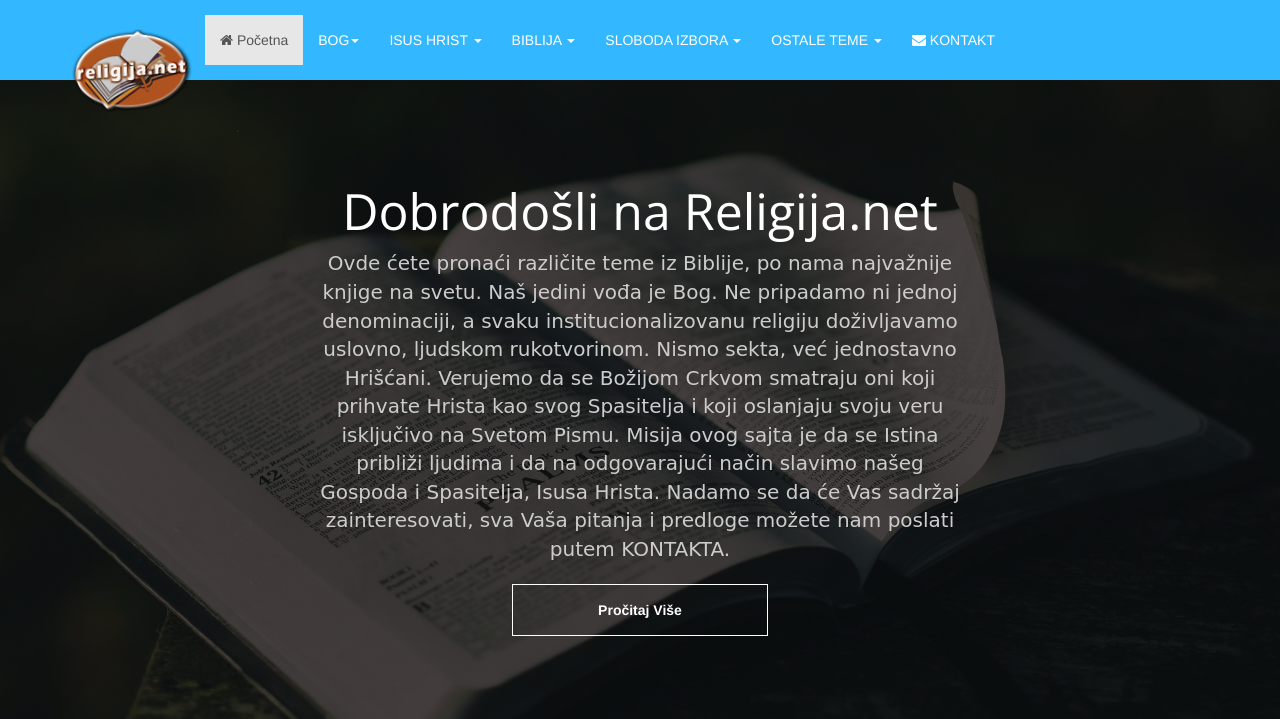
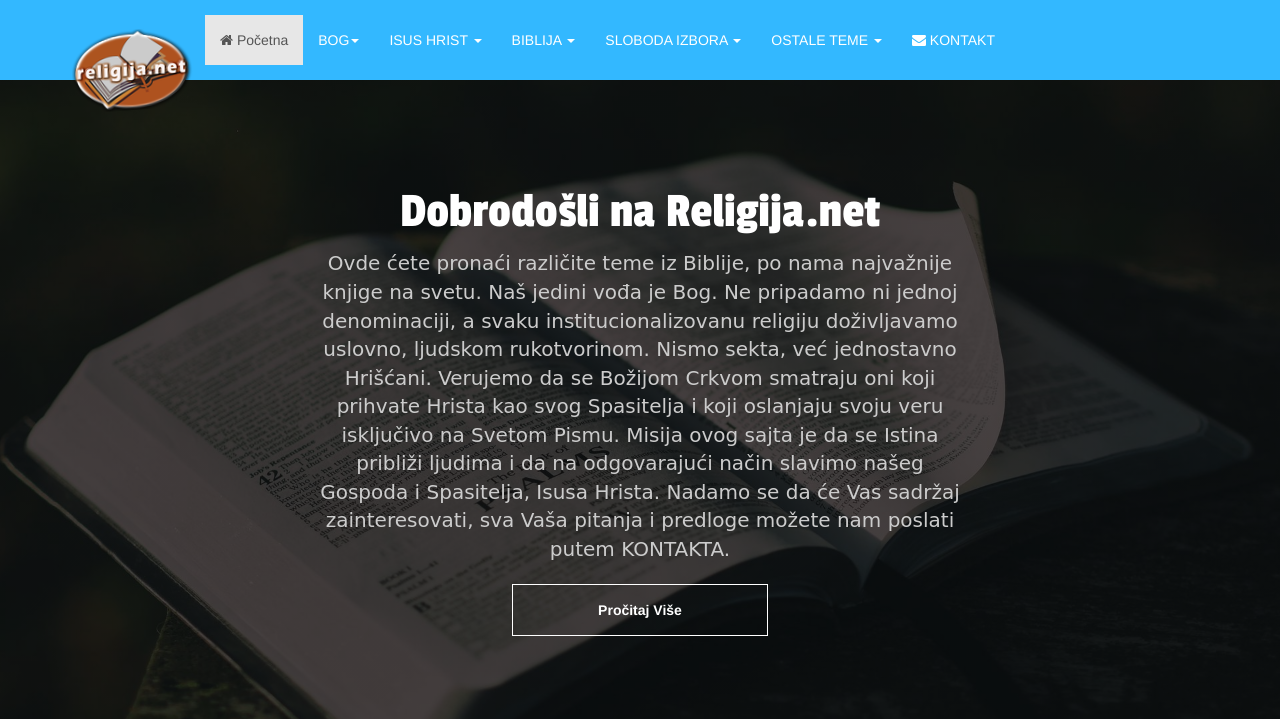
Before and after one commit to jeremic-io/religija, a PHP site: page / in a window 1280 px wide. Shown: the top 719 px of the page. Run offline with PHP 8.4, Linux system fonts and the light colour scheme; some web fonts are replaced.

Commit message:
Small Text Changes.

```diff
--- a/css/style.css
+++ b/css/style.css
@@ -47,7 +47,7 @@
 /* line 40, ../sass/style.scss */
 .intro .intro-text h1 {
   color: #fff;
-  font-family: 'Open Sans', sans-serif;
+  font-family: 'Passion One', cursive;
   font-size: 5rem;
   margin-bottom: 10px;
 }
--- a/index.php
+++ b/index.php
@@ -6,6 +6,7 @@
     <meta name="viewport" content="width=device-width, initial-scale=1.0" />
     <!-- Google Fonts -->
     <link href="https://fonts.googleapis.com/css?family=Open+Sans|Tillana" rel="stylesheet">
+    <link href="https://fonts.googleapis.com/css?family=Passion+One" rel="stylesheet">
     <title>Religija.net</title>
     <link rel="stylesheet" href="css/bootstrap.min.css">
     <link rel="stylesheet" href="css/font-awesome.min.css">
--- a/sass/style.scss
+++ b/sass/style.scss
@@ -39,7 +39,7 @@
     width: 50%;
     h1 {
       color: #fff;
-      font-family: 'Open Sans', sans-serif;
+      font-family: 'Passion One', cursive;
       font-size: 5rem;
       margin-bottom:10px;
     }
```
